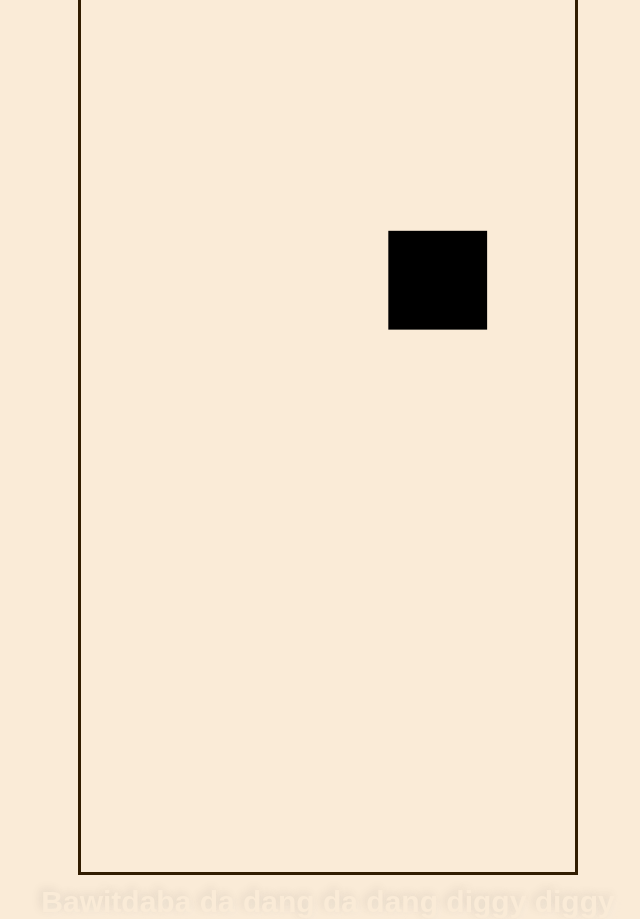
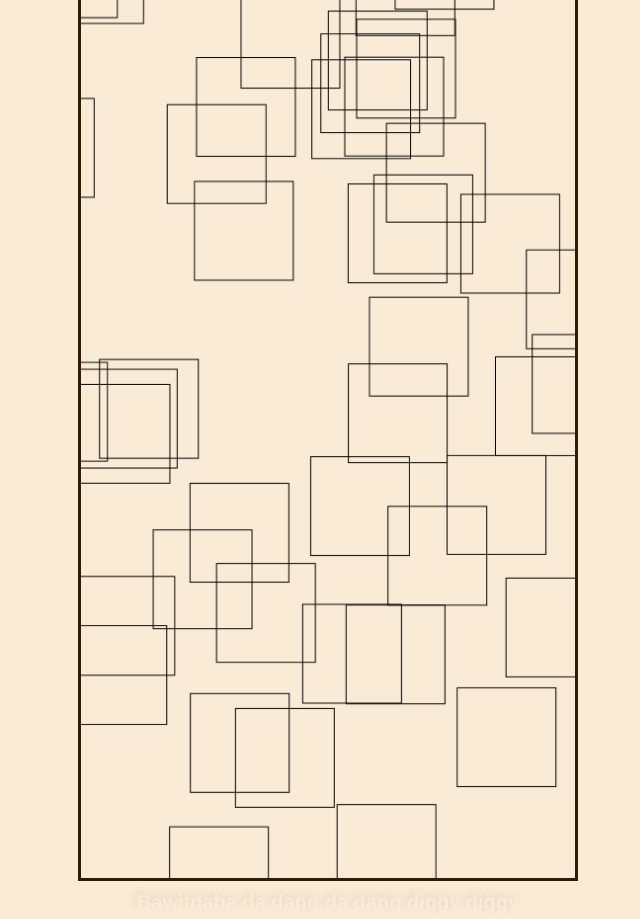
Before and after one commit to beautyTruth/flying-characters, a plain HTML site: page index.html in a window 1280 px wide. Shown: the whole page, without its empty margins (312-952 px from the left). Drawn offline with Linux system fonts and the light colour scheme.

Commit message:
complete tutorial through the randomizing of stroked squares

```diff
--- a/script.js
+++ b/script.js
@@ -2,6 +2,8 @@ const canvasEl = document.querySelector("canvas");
 const ctx = canvasEl.getContext("2d");
 CANVAS_WIDTH = canvasEl.width = 500;
 CANVAS_HEIGHT = canvasEl.height = 1000;
+const numberOfEnemies = 100;
+const enemiesArray = [];
 
 /*
 enemy1 = {
@@ -14,20 +16,32 @@ enemy1 = {
 
 class Enemy {
   constructor() {
-    this.x = 10;
-    this.y = 50;
+    this.x = Math.random() * canvasEl.width;
+    this.y = Math.random() * canvasEl.height;
     this.width = 100;
     this.height = 100;
+    this.speed = Math.random() * 4 - 2;
+  }
+  update() {
+    this.x += this.speed;
+    this.y += this.speed;
+  }
+  draw() {
+    ctx.strokeRect(this.x, this.y, this.width, this.height);
   }
 }
 
-const enemy1 = new Enemy();
+for (let i = 0; i < numberOfEnemies; i++) {
+  enemiesArray.push(new Enemy());
+}
 
 function animate() {
   ctx.clearRect(0, 0, CANVAS_WIDTH, CANVAS_HEIGHT);
-  enemy1.x++;
-  enemy1.y++;
-  ctx.fillRect(enemy1.x, enemy1.y, enemy1.width, enemy1.height);
+
+  enemiesArray.forEach((boobie) => {
+    boobie.update();
+    boobie.draw();
+  });
   requestAnimationFrame(animate);
 }
 
--- a/style.css
+++ b/style.css
@@ -32,7 +32,7 @@ canvas {
 .container {
   color: antiquewhite;
   font-family: Futura, Arial, Helvetica, sans-serif;
-  font-size: 4rem;
+  /* font-size: 3rem; */
   font-weight: 700;
   margin-top: 1rem;
   display: flex;
@@ -48,7 +48,7 @@ canvas {
   text-shadow: -0.3rem -0.3rem 0.8rem rgba(85, 85, 85, 0.135),
     0.3rem 0.3rem 0.8rem rgba(240, 248, 255, 0.122);
   font-family: Futura, Arial, Helvetica, sans-serif;
-  font-size: 3rem;
+  font-size: 2rem;
   font-weight: 700;
   width: auto;
   transition: text-shadow 5s;
```
